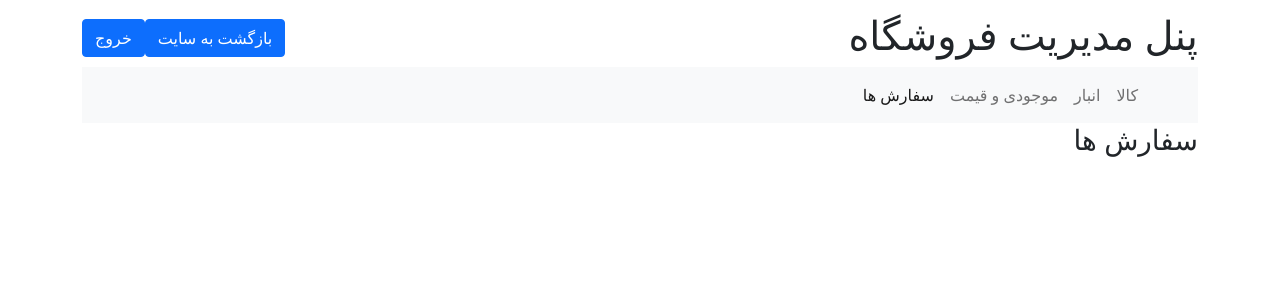
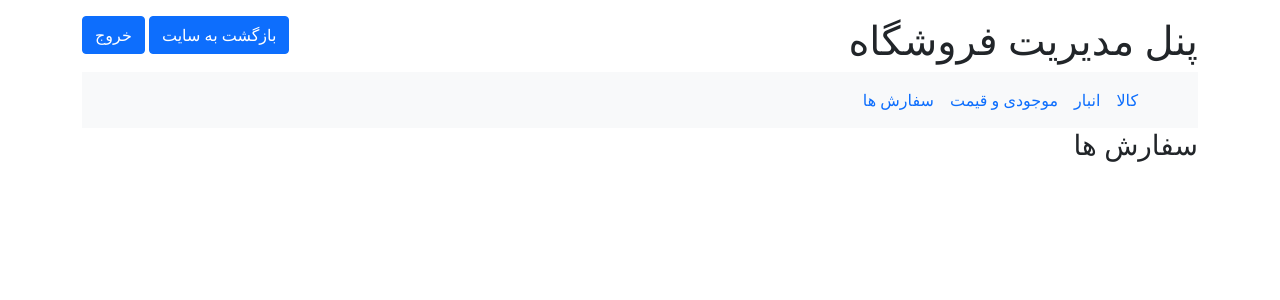
Before and after one commit to mmshojaefar/Store, a Flask app: page /admin/order/ in a window 1280 px wide. Shown: the top 300 px of the page. Run offline with Flask 2, Linux system fonts and the light colour scheme; the visitor is signed in with stand-in values (Sample User, id 1); some libraries are stand-ins or nearby versions.

Commit message:
admin page get responsive

```diff
--- a/Store/templates/admin/base.html
+++ b/Store/templates/admin/base.html
@@ -11,29 +11,49 @@
 <body>
     <div class="container mt-3">
         <div class="d-flex justify-content-between">
-            <h1 class="display-6" style="margin-top:-5px!important;">پنل مدیریت فروشگاه</h1>
-            <div class="d-flex align-items-center" style="margin-top:-8px!important;">
+            <h1>پنل مدیریت فروشگاه</h1>
+            <div class="d-none d-sm-block align-items-center">
                 <a class="btn btn-primary" href="/">بازگشت به سایت</a>
                 <a class="btn btn-primary" href="/admin/logout/">خروج</a>
             </div>
         </div>
-        <!-- <nav class="navbar navbar-expand-lg navbar-light" style="background-color: #e3f2fd;"> -->
-        <nav class="navbar navbar-expand-lg navbar-light bg-light">
+            <!-- mobile navbar -->
+        <div class="collapse" id="navbarToggleExternalContent">
+            <div class="bg-light p-4 d-lg-none">
+                <ul class="navbar-nav">
+                    <a class="nav-link text-primary" href="/admin/">کالا</a>
+                    <a class="nav-link text-primary" href="/admin/storehouse/">انبار</a>
+                    <a class="nav-link text-primary" href="/admin/existing/">موجودی و قیمت</a>
+                    <a class="nav-link text-primary" href="/admin/order/">سفارش ها </a>
+                    <a class="nav-link text-primary d-sm-none" href="/">بازگشت به سایت</a>
+                    <a class="nav-link text-primary d-sm-none" href="/admin/logout/">خروج</a>
+                </ul>
+            </div>
+        </div>
+        <nav class="navbar navbar-dark bg-light d-lg-none">
+        <div class="container-fluid">
+            <button class="navbar-toggler" type="button" data-bs-toggle="collapse" data-bs-target="#navbarToggleExternalContent" aria-controls="navbarToggleExternalContent" aria-expanded="false" aria-label="Toggle navigation">
+            <span class="navbar-toggler-icon bg-secondary"></span>
+            </button>
+        </div>
+        </nav>
+            <!-- computer navbar -->
+        <nav class="navbar navbar-expand-lg navbar-light bg-light d-none d-lg-block">
             <div class="container-fluid">
                 </button>
                 <div class="collapse navbar-collapse" id="navbarNav">
                     <ul class="navbar-nav">
                         <li class="nav-item">
-                        <a class="nav-link" href="/admin/">کالا</a>
+                        <a class="nav-link text-primary" href="/admin/">کالا</a>
                         </li>
                         <li class="nav-item">
-                        <a class="nav-link" href="/admin/storehouse/">انبار</a>
+                        <a class="nav-link text-primary" href="/admin/storehouse/">انبار</a>
                         </li>
                         <li class="nav-item">
-                        <a class="nav-link" href="/admin/existing/">موجودی و قیمت</a>
+                        <a class="nav-link text-primary" href="/admin/existing/">موجودی و قیمت</a>
                         </li>
                         <li class="nav-item">
-                            <a class="nav-link" href="/admin/order/">سفارش ها </a>
+                            <a class="nav-link text-primary" href="/admin/order/">سفارش ها </a>
                         </li>
                     </ul>
                 </div>
--- a/Store/templates/admin/existing.html
+++ b/Store/templates/admin/existing.html
@@ -25,7 +25,8 @@
     </div>
     <br>
     <!-- Table -->
-    <table border=1 class="table table-striped" style='display:none'>
+    <div class="table-responsive">
+        <table border="1" class="table table-striped text-nowrap " style='display:none'>
             <thead>
                 <tr>
                     <th>انبار</th>
@@ -37,6 +38,7 @@
             </thead>
             <tbody></tbody>
         </table>
+    </div>
 
     <!-- Edit Modal -->
     <div style='display:none' class="modal fade" id="editModal" tabindex="-1" aria-labelledby="editModalLabel" aria-hidden="true">
--- a/Store/templates/admin/order.html
+++ b/Store/templates/admin/order.html
@@ -7,7 +7,8 @@
 
         <!-- Table -->
         <br><br>
-        <table border=1 class="table table-striped" style='display:none'>
+    <div class="table-responsive">
+        <table border=1 class="table table-striped text-nowrap" style='display:none'>
             <thead>
                 <tr>
                     <th>نام کاربر</th>
@@ -18,7 +19,7 @@
             </thead>
             <tbody></tbody>
         </table>
-
+    </div>
     <!-- Check Modal -->
     <div style='display:none' class="modal fade" id="checkmodal" tabindex="-1" aria-labelledby="editModalLabel" aria-hidden="true">
         <div class="modal-dialog">
--- a/Store/templates/admin/product.html
+++ b/Store/templates/admin/product.html
@@ -24,7 +24,8 @@
         </div>
     </div>
     <br>
-    <table border="1" class="table table-striped" style='display:none'>
+    <div class="table-responsive">
+        <table border="1" class="table table-striped text-nowrap" style='display:none'>
             <thead>
                 <tr>
                 <th>تصویر</th>
@@ -35,7 +36,7 @@
             </thead>
             <tbody></tbody>
         </table>
-
+    </div>
     <!-- Edit Modal -->
     <div style='display:none' class="modal fade" id="editModal" tabindex="-1" aria-labelledby="editModalLabel" aria-hidden="true">
         <div class="modal-dialog">
```
Also changed, not shown: Store/templates/admin/storehouse.html (+5 -3 lines). Lines whose indentation alone changed are shown as unchanged.
